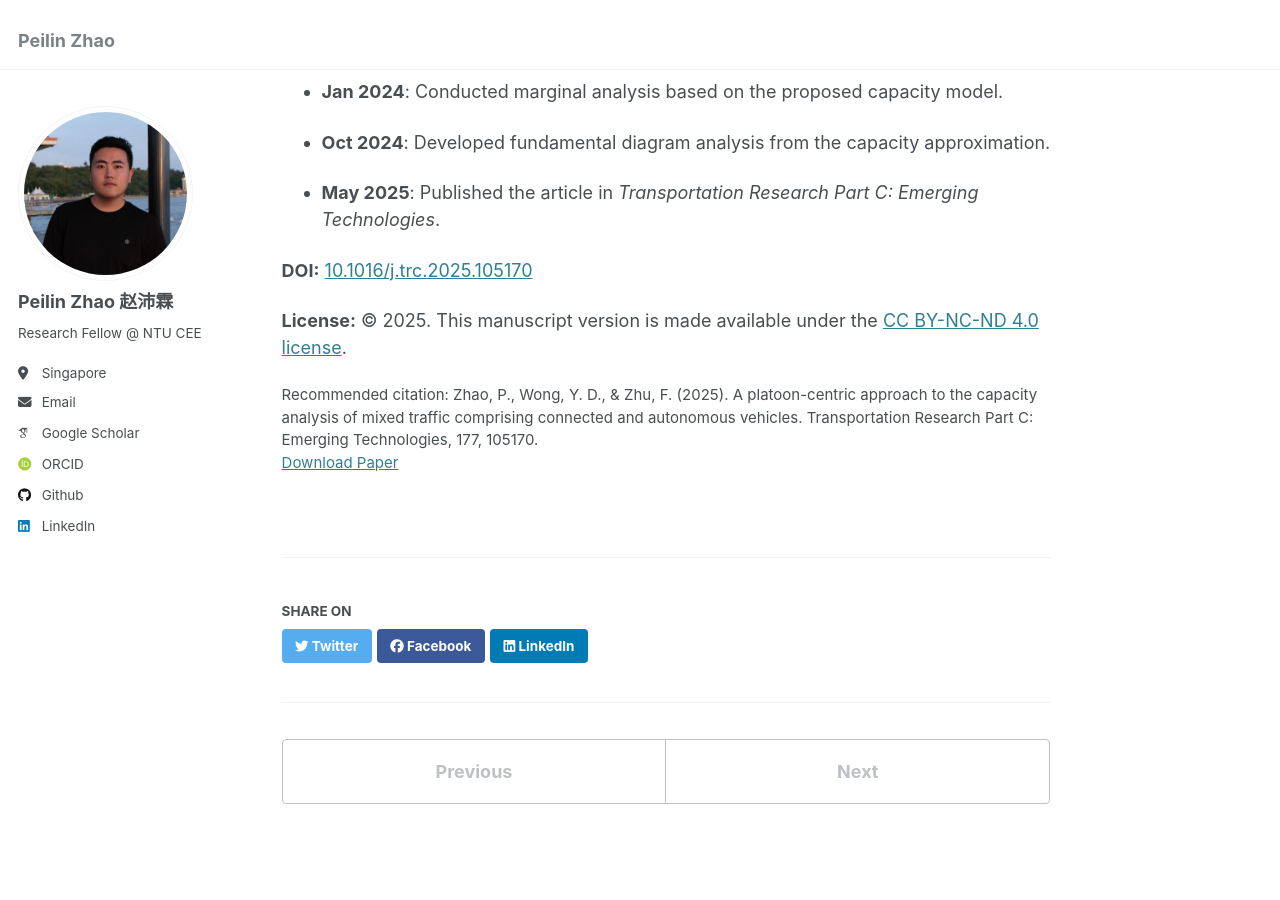
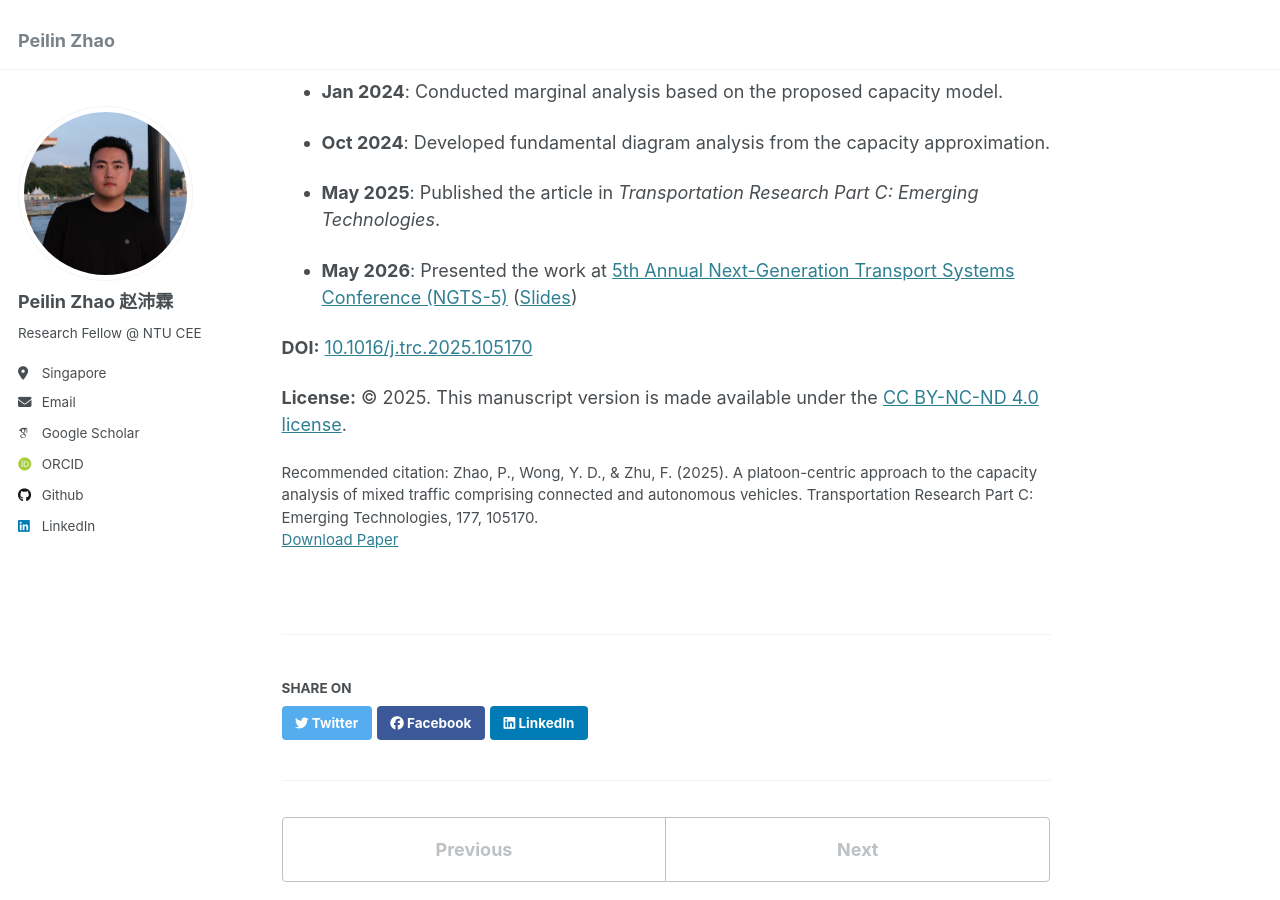
Before and after one commit to Jerry-zpl/Jerry-zpl.github.io, a Jekyll site: the page built from _publications/2025-TRC-105170.md, in a window 1280 px wide and 900 px high, scrolled down 3971 px. Built offline with Jekyll 4.4.1, drawn with Linux system fonts in a browser that asks for light colours; some web fonts are replaced.

Commit message:
Update 2025-TRC-105170.md

```diff
--- a/_publications/2025-TRC-105170.md
+++ b/_publications/2025-TRC-105170.md
@@ -117,6 +117,8 @@ $$
 
 - **May 2025**: Published the article in *Transportation Research Part C: Emerging Technologies*.
 
+- **May 2026**: Presented the work at [5th Annual Next-Generation Transport Systems Conference (NGTS-5)](https://nextranspurdue.wixsite.com/ngts5) ([Slides](http://jerry-zpl.github.io/files/NGTS-5_ZPL.pdf))
+
 
 
 **DOI:** [10.1016/j.trc.2025.105170](https://doi.org/10.1016/j.trc.2025.105170)
```
